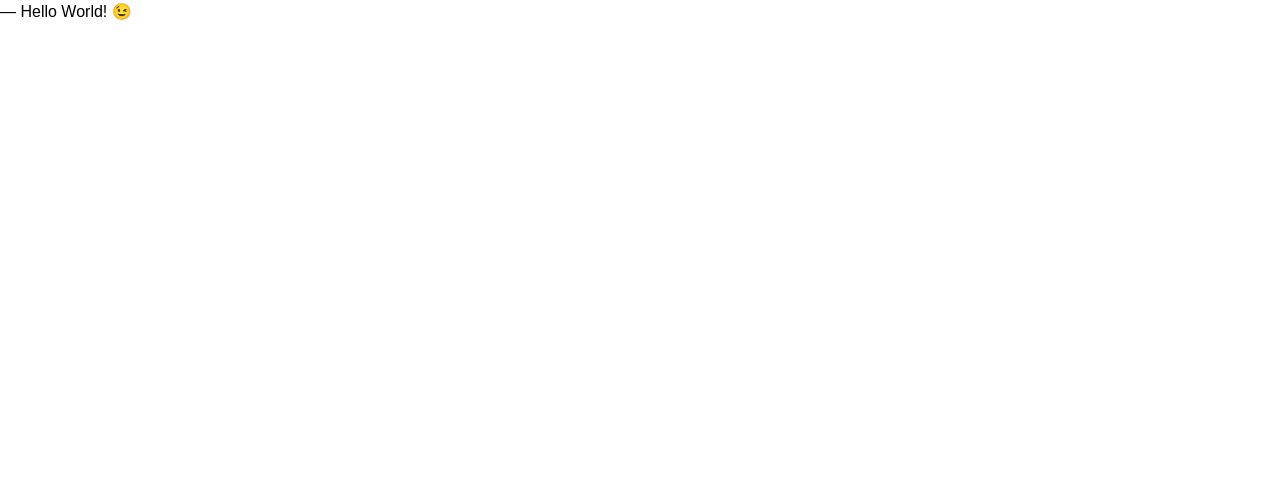
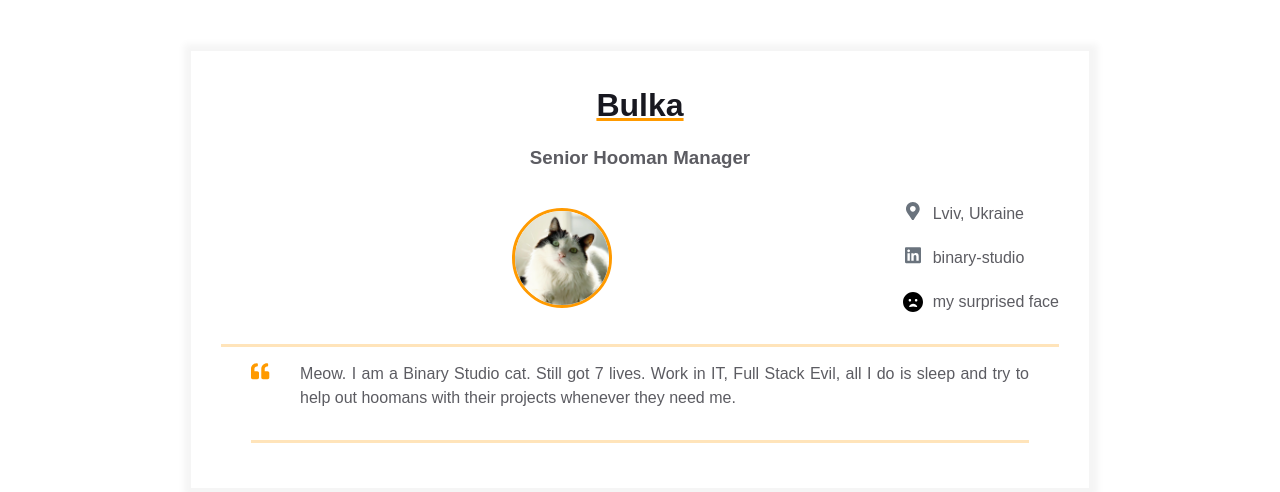
Before and after one commit to BeiraMarQA/homepage, a plain HTML site: page index.html in a window 1280 px wide. Drawn offline with Linux system fonts and the light colour scheme.

Commit message:
Index add content

```diff
--- a/index.html
+++ b/index.html
@@ -7,6 +7,76 @@
     <meta name="viewport" content="width=device-width, initial-scale=1" />
   </head>
   <body>
-    ― Hello World! &#x1F609;
+    <main>
+        <div class="resume">
+          <div class="container">
+            <div class="resume__block">
+              <h1 class="contact-info__header">Bulka</h1>
+              <h3 class="contact-info__sub-header">Senior Hooman Manager</h3>
+
+              <div class="contact_info_container fh">
+                <div class="contact-info__block"></div>
+
+                <div class="contact-info__block contact-info__block--center">
+                  <img class="contact-info__avatar" src="assets/avatar.png" alt="Avatar">
+                </div>
+
+                <div class="contact-info__block">
+
+                    <a href="" rel="author" class="contact-info__item">
+                        <div class="contact-info__item-icon-wrapper">
+                          <svg class="contact-info__item-icon" xmlns="http://www.w3.org/2000/svg" viewBox="0 0 384 512">
+                            <path
+                              d="M172.268 501.67C26.97 291.031 0 269.413 0 192 0 85.961 85.961 0 192 0s192 85.961 192 192c0 77.413-26.97 99.031-172.268 309.67-9.535 13.774-29.93 13.773-39.464 0zM192 272c44.183 0 80-35.817 80-80s-35.817-80-80-80-80 35.817-80 80 35.817 80 80 80z">
+                            </path>
+                          </svg>
+                        </div>
+                        <span>Lviv, Ukraine</span>
+                      </a>
+                      <a href="https://ua.linkedin.com/company/binary-studio_241166" rel="author" class="contact-info__item">
+                        <div class="contact-info__item-icon-wrapper">
+                          <svg class="contact-info__item-icon" xmlns="http://www.w3.org/2000/svg" viewBox="0 0 448 512">
+                            <path
+                              d="M416 32H31.9C14.3 32 0 46.5 0 64.3v383.4C0 465.5 14.3 480 31.9 480H416c17.6 0 32-14.5 32-32.3V64.3c0-17.8-14.4-32.3-32-32.3zM135.4 416H69V202.2h66.5V416zm-33.2-243c-21.3 0-38.5-17.3-38.5-38.5S80.9 96 102.2 96c21.2 0 38.5 17.3 38.5 38.5 0 21.3-17.2 38.5-38.5 38.5zm282.1 243h-66.4V312c0-24.8-.5-56.7-34.5-56.7-34.6 0-39.9 27-39.9 54.9V416h-66.4V202.2h63.7v29.2h.9c8.9-16.8 30.6-34.5 62.9-34.5 67.2 0 79.7 44.3 79.7 101.9V416z">
+                            </path>
+                          </svg>
+                        </div>
+                        <span>binary-studio</span>
+                      </a>
+                      <a href="https://ua.linkedin.com/company/binary-studio_241166" rel="author" class="contact-info__item">
+                        <div class="contact-info__item-icon-wrapper">
+                            <svg xmlns="http://www.w3.org/2000/svg" viewBox="0 0 512 512"><!--! Font Awesome Pro 6.1.1 by @fontawesome - https://fontawesome.com License - https://fontawesome.com/license (Commercial License) Copyright 2022 Fonticons, Inc. --><path d="M0 256C0 114.6 114.6 0 256 0C397.4 0 512 114.6 512 256C512 397.4 397.4 512 256 512C114.6 512 0 397.4 0 256zM176.4 240C194 240 208.4 225.7 208.4 208C208.4 190.3 194 176 176.4 176C158.7 176 144.4 190.3 144.4 208C144.4 225.7 158.7 240 176.4 240zM336.4 176C318.7 176 304.4 190.3 304.4 208C304.4 225.7 318.7 240 336.4 240C354 240 368.4 225.7 368.4 208C368.4 190.3 354 176 336.4 176zM259.9 369.4C288.8 369.4 316.2 375.2 340.6 385.5C352.9 390.7 366.7 381.3 361.4 369.1C344.8 330.9 305.6 303.1 259.9 303.1C214.3 303.1 175.1 330.8 158.4 369.1C153.1 381.3 166.1 390.6 179.3 385.4C203.7 375.1 231 369.4 259.9 369.4L259.9 369.4z"/></svg>
+                            <path
+                              d="M416 32H31.9C14.3 32 0 46.5 0 64.3v383.4C0 465.5 14.3 480 31.9 480H416c17.6 0 32-14.5 32-32.3V64.3c0-17.8-14.4-32.3-32-32.3zM135.4 416H69V202.2h66.5V416zm-33.2-243c-21.3 0-38.5-17.3-38.5-38.5S80.9 96 102.2 96c21.2 0 38.5 17.3 38.5 38.5 0 21.3-17.2 38.5-38.5 38.5zm282.1 243h-66.4V312c0-24.8-.5-56.7-34.5-56.7-34.6 0-39.9 27-39.9 54.9V416h-66.4V202.2h63.7v29.2h.9c8.9-16.8 30.6-34.5 62.9-34.5 67.2 0 79.7 44.3 79.7 101.9V416z">
+                            </path>
+                          </svg>
+                        </div>
+                        <span>my surprised face</span>
+                      </a>
+                      </a>
+                </div>
+              </div>
+            </div>
+                <div class="container">
+                <div class="resume__block">
+                  <div class="intro">
+                    <div class="intro__icon-wrapper">
+                      <svg class="intro__icon" xmlns="http://www.w3.org/2000/svg" viewBox="0 0 512 512">
+                        <path
+                          d="M464 256h-80v-64c0-35.3 28.7-64 64-64h8c13.3 0 24-10.7 24-24V56c0-13.3-10.7-24-24-24h-8c-88.4 0-160 71.6-160 160v240c0 26.5 21.5 48 48 48h128c26.5 0 48-21.5 48-48V304c0-26.5-21.5-48-48-48zm-288 0H96v-64c0-35.3 28.7-64 64-64h8c13.3 0 24-10.7 24-24V56c0-13.3-10.7-24-24-24h-8C71.6 32 0 103.6 0 192v240c0 26.5 21.5 48 48 48h128c26.5 0 48-21.5 48-48V304c0-26.5-21.5-48-48-48z">
+                        </path>
+                      </svg>
+                    </div>
+                    <p class="intro_text">Meow.
+                      I am a Binary Studio cat. Still got 7 lives. Work in IT, Full Stack Evil,
+                      all I do is sleep and try to help out hoomans with their projects whenever
+                      they need me.
+                    </p>
+                  </div>
+                </div>
+              </div>
+          </div>
+        </div>
+      </main>
   </body>
 </html>
```
Also changed, not shown: assets/avatar.png (added).
